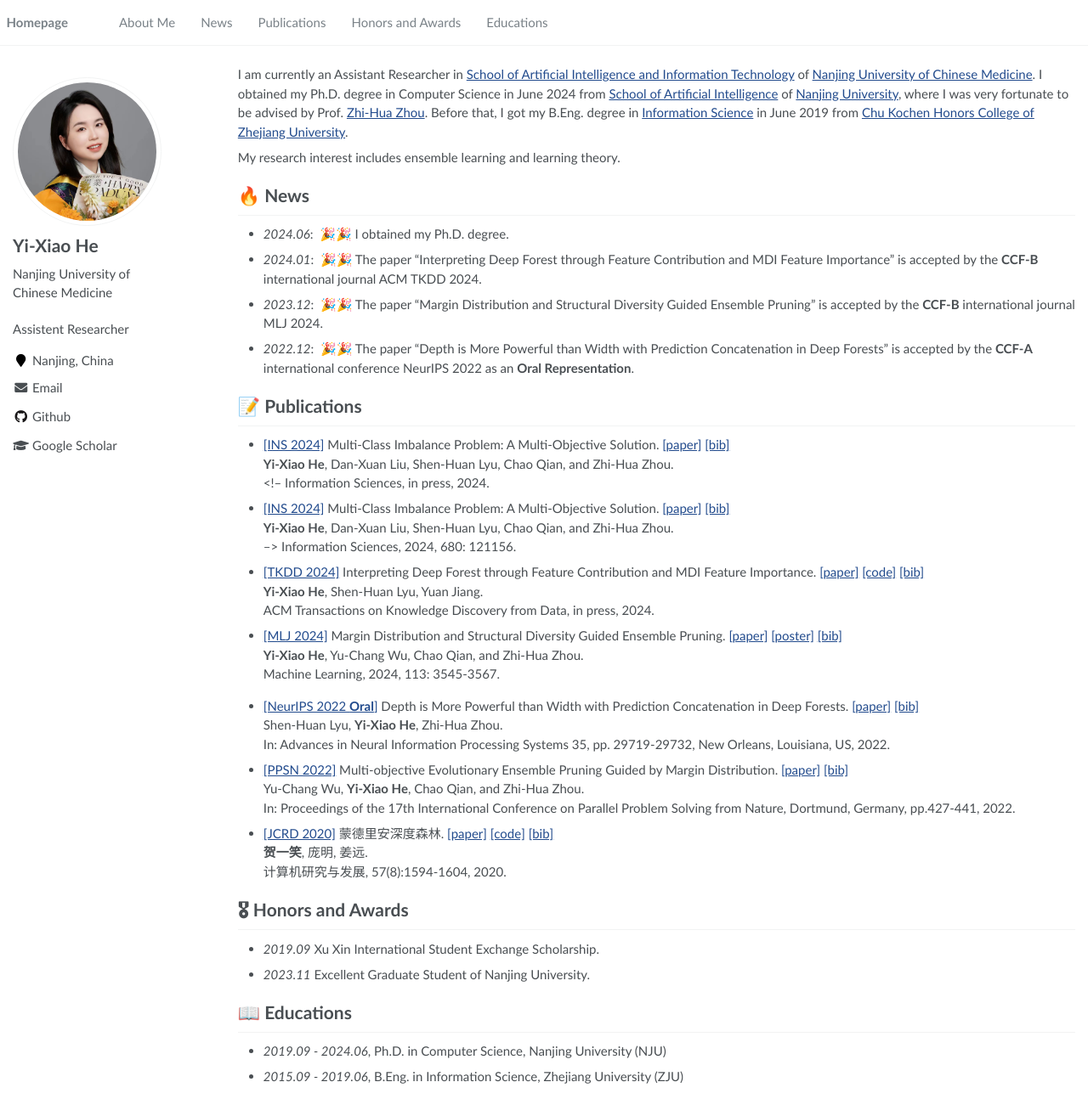
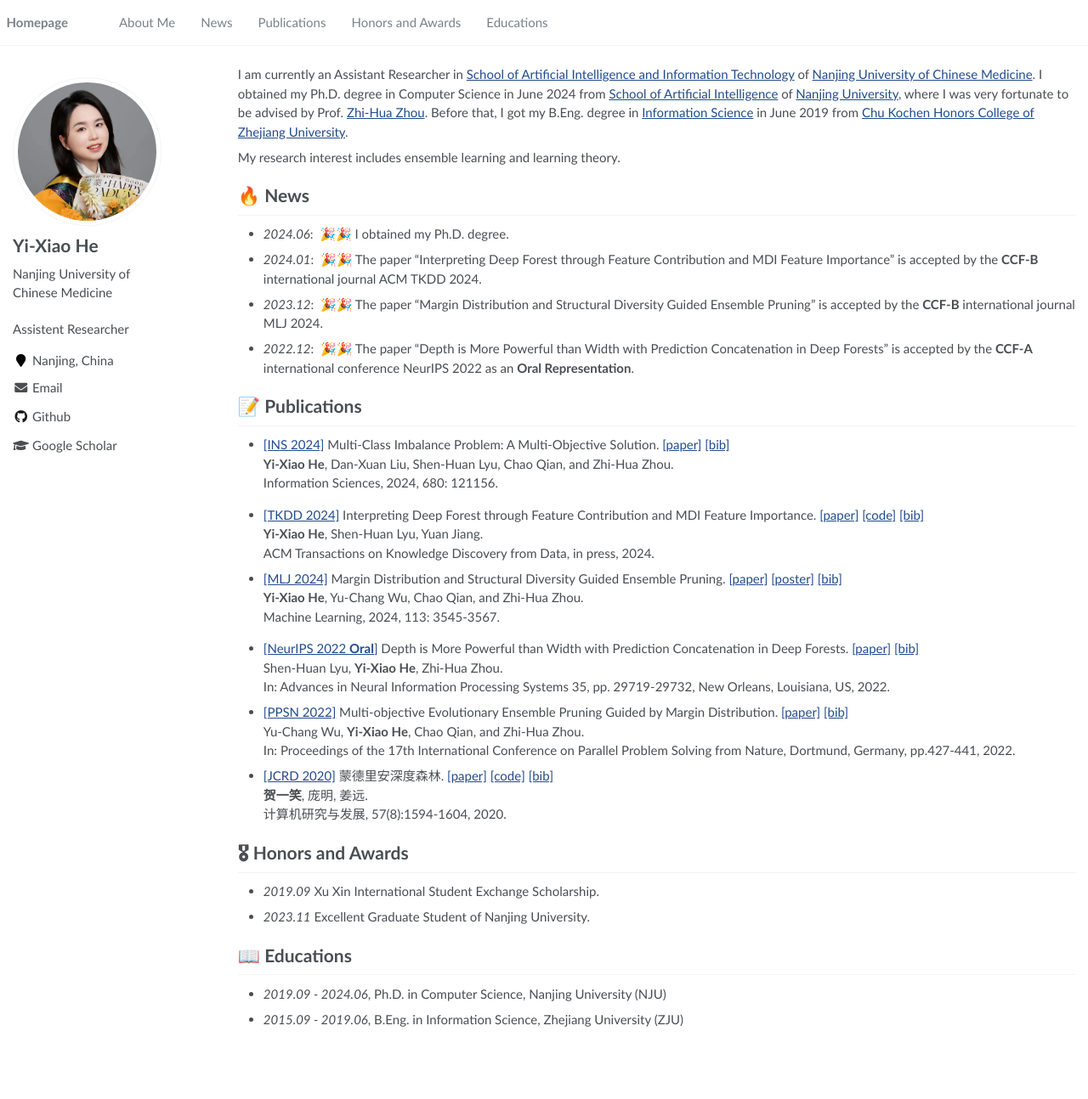
Before and after one commit to heyixiao14/heyixiao14.github.io, a Jekyll site: the page built from _pages/about.md, in a window 1280 px wide and 1294 px high. Shown: the whole window at 85% size. Built offline with Jekyll 4.4.1, drawn with Linux system fonts in a browser that asks for light colours.

Commit message:
Update about.md

```diff
--- a/_pages/about.md
+++ b/_pages/about.md
@@ -31,10 +31,11 @@ My research interest includes ensemble learning and learning theory.
 
  - [[INS 2024]](https://authors.elsevier.com/sd/article/S0020-0255(24)01070-3) Multi-Class Imbalance Problem: A Multi-Objective Solution. [[paper]](papers/he2024multi.pdf) [[bib]](papers/he2024multi.html) <br>
 **Yi-Xiao He**, Dan-Xuan Liu, Shen-Huan Lyu, Chao Qian, and Zhi-Hua Zhou.<br>
-<!-- Information Sciences, in press, 2024.
- - [[INS 2024]](https://www.sciencedirect.com/science/article/pii/S0020025524010703) Multi-Class Imbalance Problem: A Multi-Objective Solution. [[paper]](https://www.sciencedirect.com/science/article/pii/S0020025524010703) [[bib]](papers/he2024multi.html) <br>
-**Yi-Xiao He**, Dan-Xuan Liu, Shen-Huan Lyu, Chao Qian, and Zhi-Hua Zhou.<br> -->
 Information Sciences, 2024, 680: 121156.
+
+<!--  - [[INS 2024]](https://www.sciencedirect.com/science/article/pii/S0020025524010703) Multi-Class Imbalance Problem: A Multi-Objective Solution. [[paper]](https://www.sciencedirect.com/science/article/pii/S0020025524010703) [[bib]](papers/he2024multi.html) <br>
+**Yi-Xiao He**, Dan-Xuan Liu, Shen-Huan Lyu, Chao Qian, and Zhi-Hua Zhou.<br>
+Information Sciences, 2024, 680: 121156. -->
 
 - [[TKDD 2024]](https://dl.acm.org/doi/10.1145/3641108) Interpreting Deep Forest through Feature Contribution and MDI Feature Importance. [[paper]](papers/he2024interpreting.pdf) [[code]](https://github.com/heyixiao14/DFFI-code) [[bib]](papers/he2024interpreting.html) <br>
 **Yi-Xiao He**, Shen-Huan Lyu, Yuan Jiang.<br>
```
